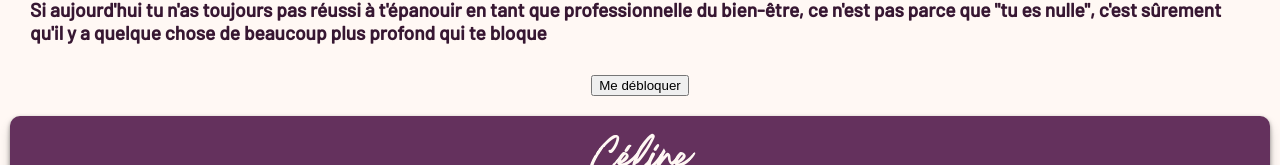
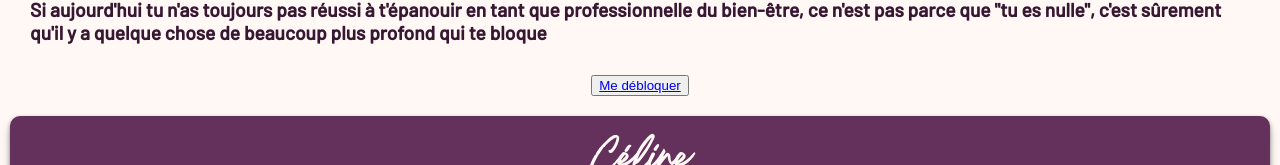
Before and after one commit to Newaluigi/Harmonisons-project, a React (Vite) app in the folder frontend/: page / in a window 1280 px wide. Shown: the part 510-675 px from the top of the page. Built offline with nearby package versions, Linux system fonts and the light colour scheme; a web font is replaced by a local one.

Commit message:
links button added

```diff
--- a/frontend/src/pages/Home.jsx
+++ b/frontend/src/pages/Home.jsx
@@ -37,7 +37,9 @@ export default function Home() {
           </strong>
         </p>
       </section>
-      <button id="mainButton">Me débloquer</button>
+      <button id="mainButton">
+        <a href="/soins">Me débloquer</a>
+      </button>
       <section id="bioCard">
         <h2 className="cardTitle">Céline</h2>
         <div className="cardContent">
--- a/frontend/src/styles/Home.scss
+++ b/frontend/src/styles/Home.scss
@@ -4,6 +4,8 @@
   border-radius: 50%;
   box-shadow: 0px 0px 10px 0px rgba(0, 0, 0, 0.75);
   transition: all 0.5s ease;
+  top: -30px;
+  position: relative;
   &:hover {
     transform: scale(1.1);
   }
```
